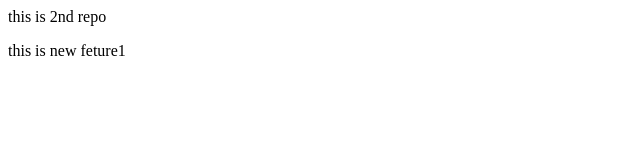
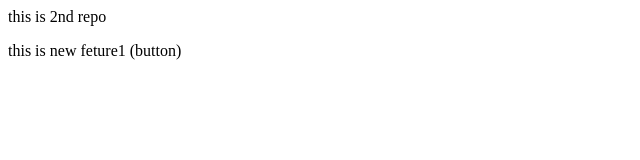
Before and after one commit to saurabhpandey4711/Localrepo, a plain HTML site: page index.html in a window 1280 px wide. Shown: the full height of the page, 0-640 px from the left. Drawn offline with Linux system fonts and the light colour scheme.

Commit message:
add button

```diff
--- a/index.html
+++ b/index.html
@@ -1,2 +1,2 @@
 <p> this is 2nd repo </p>
-<p>this is new feture1 </p>
+<p>this is new feture1 (button) </p>
```
